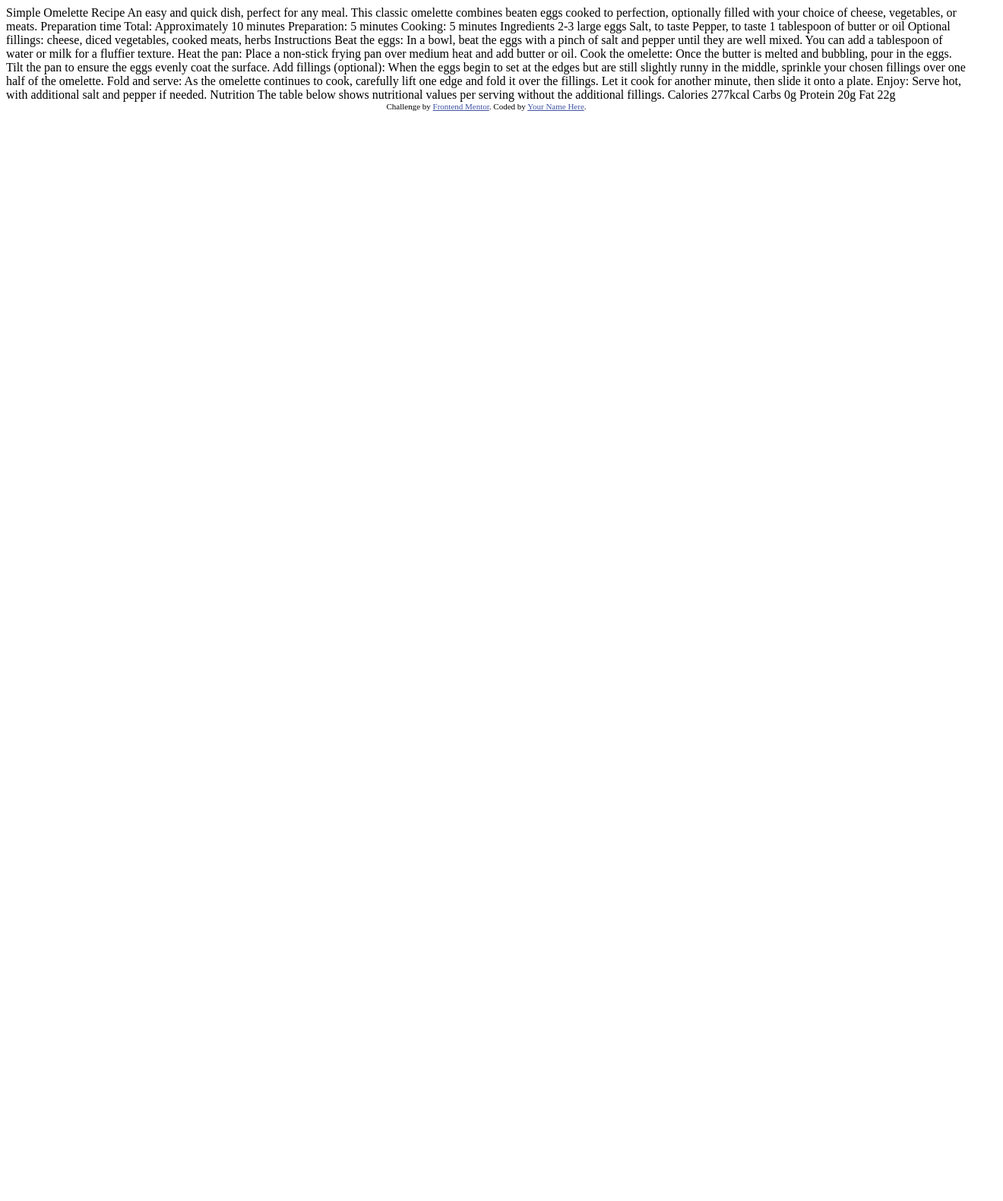
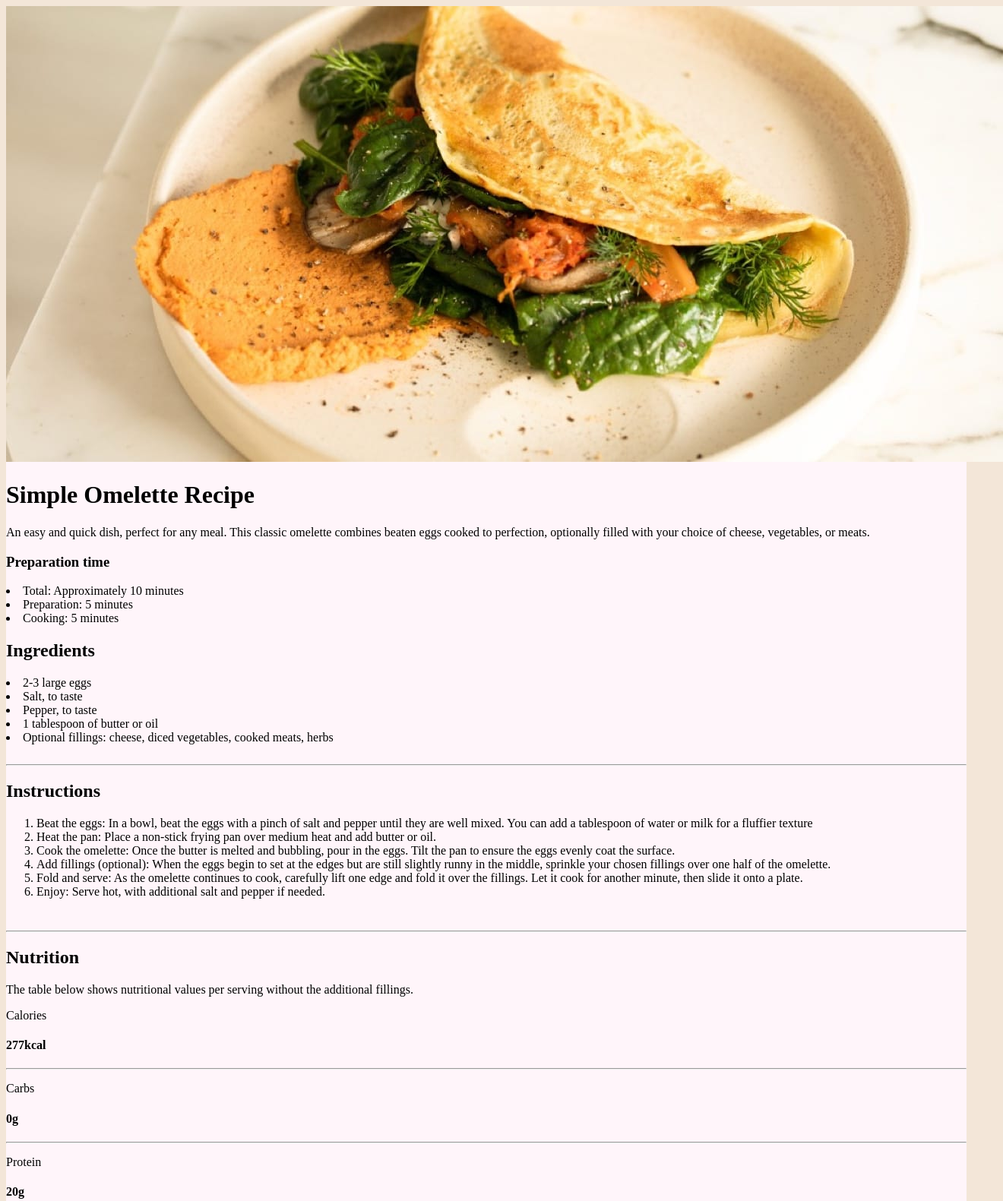
Before and after one commit to prophesierc/recipe-page-main, a plain HTML site: page index.html in a window 1280 px wide. Shown: the top 1581 px of the page at 76% size, 1320 px wide, since content can reach past the window. Before the commit the page ends 800 px from the top, so only its background shows below. Drawn offline with Linux system fonts and the light colour scheme.

Commit message:
main html template

```diff
--- a/index.html
+++ b/index.html
@@ -3,75 +3,86 @@
 <head>
   <meta charset="UTF-8">
   <meta name="viewport" content="width=device-width, initial-scale=1.0"> <!-- displays site properly based on user's device -->
-
+  <link rel="stylesheet" href="stylesheets/index.css">
   <link rel="icon" type="image/png" sizes="32x32" href="./assets/images/favicon-32x32.png">
 
   <title>Frontend Mentor | Recipe page</title>
+</head>
 
-  <!-- Feel free to remove these styles or customise in your own stylesheet 👍 -->
-  <style>
-    .attribution { font-size: 11px; text-align: center; }
-    .attribution a { color: hsl(228, 45%, 44%); }
-  </style>
-</head>
-<body>
+  <img src="/assets/images/image-omelette.jpeg">
 
-  Simple Omelette Recipe
+  <h1>Simple Omelette Recipe</h1>
 
-  An easy and quick dish, perfect for any meal. This classic omelette combines beaten eggs cooked
-  to perfection, optionally filled with your choice of cheese, vegetables, or meats.
+  <p>An easy and quick dish, perfect for any meal. This classic omelette combines beaten eggs cooked
+  to perfection, optionally filled with your choice of cheese, vegetables, or meats.</p>
 
-  Preparation time
+  <div id="preparationTileParent">
+    <h3>Preparation time</h3>
 
-  Total: Approximately 10 minutes
-  Preparation: 5 minutes
-  Cooking: 5 minutes
+    <li>Total: Approximately 10 minutes</li>
+    <li>Preparation: 5 minutes</li>
+    <li>Cooking: 5 minutes</li>
+  </div>
 
-  Ingredients
+  <div id="ingredientsTileParent">
+    <h2>Ingredients</h2>
 
-  2-3 large eggs
-  Salt, to taste
-  Pepper, to taste
-  1 tablespoon of butter or oil
-  Optional fillings: cheese, diced vegetables, cooked meats, herbs
+    <li>2-3 large eggs</li>
+    <li>Salt, to taste</li>
+    <li>Pepper, to taste</li>
+    <li>1 tablespoon of butter or oil</li>
+    <li>Optional fillings: cheese, diced vegetables, cooked meats, herbs</li>
+  </div>
+  <br>
+  <hr>
 
-  Instructions
+  <div id="instructionsTileParent">
+    <h2>Instructions</h2>
 
-  Beat the eggs: In a bowl, beat the eggs with a pinch of salt and pepper until they are well mixed.
-  You can add a tablespoon of water or milk for a fluffier texture.
+    <ol>
+      <li>
+        Beat the eggs: In a bowl, beat the eggs with a pinch of salt and pepper until they are well mixed. You can add a tablespoon of water or milk for a fluffier texture
+      </li>
+      <li>
+        Heat the pan: Place a non-stick frying pan over medium heat and add butter or oil.
+      </li>
+      <li>
+        Cook the omelette: Once the butter is melted and bubbling, pour in the eggs. Tilt the pan to ensure the eggs evenly coat the surface.
+      </li>
+      <li>
+        Add fillings (optional): When the eggs begin to set at the edges but are still slightly runny in the middle, sprinkle your chosen fillings over one half of the omelette.
+      </li>
+      <li>
+        Fold and serve: As the omelette continues to cook, carefully lift one edge and fold it over the fillings. Let it cook for another minute, then slide it onto a plate.
+      </li>
+      <li>
+        Enjoy: Serve hot, with additional salt and pepper if needed.
+      </li>
+    </ol>
+  </div>
+  <br>
+  <hr>
 
-  Heat the pan: Place a non-stick frying pan over medium heat and add butter or oil.
+  <div id="nutritionTileParent">
 
-  Cook the omelette: Once the butter is melted and bubbling, pour in the eggs. Tilt the pan to ensure
-  the eggs evenly coat the surface.
+    <h2>Nutrition</h2>
 
-  Add fillings (optional): When the eggs begin to set at the edges but are still slightly runny in the
-  middle, sprinkle your chosen fillings over one half of the omelette.
+    <p>
+      The table below shows nutritional values per serving without the additional fillings.
+    </p>
 
-  Fold and serve: As the omelette continues to cook, carefully lift one edge and fold it over the
-  fillings. Let it cook for another minute, then slide it onto a plate.
-
-  Enjoy: Serve hot, with additional salt and pepper if needed.
-
-  Nutrition
-
-  The table below shows nutritional values per serving without the additional fillings.
-
-  Calories
-  277kcal
-
-  Carbs
-  0g
-
-  Protein
-  20g
-
-  Fat
-  22g
+    <p>Calories</p> <h4>277kcal</h4>
+    <hr>
+    <p>Carbs</p>    <h4>0g</h4>
+    <hr>
+    <p>Protein</p>  <h4>20g</h4>
+    <hr>
+    <p>Fat</p>      <h4>22g</h4>
+  </div>
 
   <div class="attribution">
     Challenge by <a href="https://www.frontendmentor.io?ref=challenge" target="_blank">Frontend Mentor</a>.
-    Coded by <a href="#">Your Name Here</a>.
+    Coded by <a href="#">Brian Knowles</a>.
   </div>
 </body>
 </html>
--- /dev/null
+++ b/stylesheets/index.css
@@ -0,0 +1,68 @@
+@font-face {
+    /* bold tag */
+    font-family: 'Young-Serif';
+    src: url('/assets/fonts/young-serif/YoungSerif-Regular.ttf');
+}
+@font-face{
+    /* main content */
+    font-family: 'Outfit';
+    src: url('/assets/fonts/outfit/Outfit-VariableFont_wght.ttf');
+}
+@font-face{
+    /* main content */
+    font-family: 'Outfit-Black';
+    src: url('/assets/fonts/outfit/static/Outfit-Black.ttf');
+}
+@font-face{
+    /* main content */
+    font-family: 'Outfit-Bold';
+    src: url('/assets/fonts/outfit/static/Outfit-Bold.ttf');
+}
+@font-face{
+    /* main content */
+    font-family: 'Outfit-ExtraBold';
+    src: url('/assets/fonts/outfit/static/Outfit-ExtraBold.ttf');
+}
+@font-face{
+    /* main content */
+    font-family: 'Outfit-ExtraLight';
+    src: url('/assets/fonts/outfit/static/Outfit-ExtraLight.ttf');
+}
+@font-face{
+    /* main content */
+    font-family: 'Outfit-Medium';
+    src: url('/assets/fonts/outfit/static/Outfit-Medium.ttf');
+}
+@font-face{
+    /* main content */
+    font-family: 'Outfit-Regular';
+    src: url('/assets/fonts/outfit/static/Outfit-Regular.ttf');
+}
+@font-face{
+    /* main content */
+    font-family: 'Outfit-SemiBold';
+    src: url('/assets/fonts/outfit/static/Outfit-SemiBold.ttf');
+}
+@font-face{
+    /* main content */
+    font-family: 'Outfit-Thin';
+    src: url('/assets/fonts/outfit/static/Outfit-Thin.ttf');
+}
+/* Fonts */
+
+html{
+    background-color: hsl(30, 54%, 90%);
+}
+
+body{
+    max-width: 1440px;
+    background-color: hsl(330, 100%, 98%)
+}
+
+/* footer */
+.attribution{
+    font-size: 11px; text-align: center;
+}
+.attribution a{
+    color: hsl(228, 45%, 44%);
+}
```
